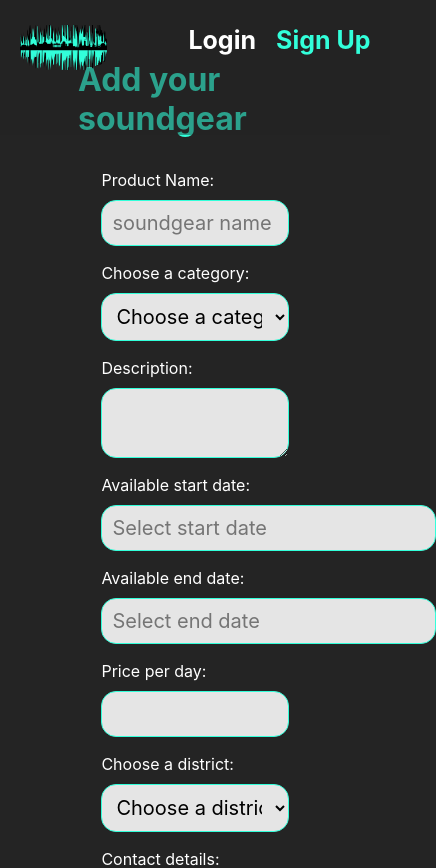
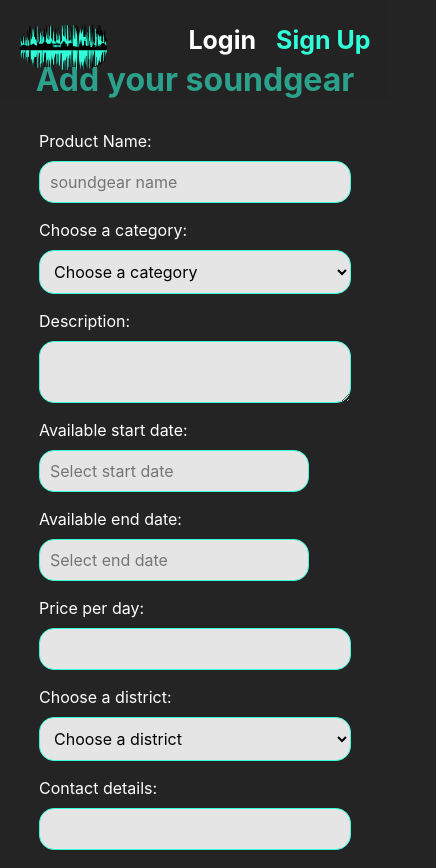
Before and after one commit to Da-vinia/BSound-client, a React (Vite) app: page /add in a window 390 px wide. Shown: the top 868 px of the page, 436 px wide, since content can reach past the window. Built offline with nearby package versions, Linux system fonts and the light colour scheme; a web font is replaced by a local one.

Commit message:
style profile mobile

```diff
--- a/src/App.css
+++ b/src/App.css
@@ -419,7 +419,7 @@ footer {
 /* SignUp page */
 .SignupPage {
   display: flex;
-  flex-direction: row !important;
+  flex-direction: row;
   align-items: center;
   margin: 0px auto;
   padding: 30px;
@@ -1210,6 +1210,9 @@ letter-spacing: 0.1em;
   .searchCategory-wrapper {
     width: 100%;
 }
+.searchCategory-wrapper h1 {
+ text-align: center;
+}
 .productsList-wrapper {
   width: 95%;
 }
@@ -1225,6 +1228,7 @@ letter-spacing: 0.1em;
 }
 .Logo-wrapper {
   width: 87px;
+  height: auto;
 }
 .Login, .SignUp {
   font-size: 25px;
@@ -1240,7 +1244,7 @@ letter-spacing: 0.1em;
   margin-top: 20px;
 }
 .searchByCategory-container  {
-  margin-top: 20px;
+  margin-top: 25px;
 }
 .category-buttons {
   margin-top: 20px;
@@ -1252,6 +1256,7 @@ letter-spacing: 0.1em;
 .category-buttons > :last-child {
   justify-self: center;
   grid-column: span 3;
+  margin-top: 20px;
 }
 .SearchContainer input[type=text i] {
   width: 80%;
@@ -1288,6 +1293,7 @@ letter-spacing: 0.1em;
 .SignupPage {
   width: 90%;
   padding: 0px;
+  flex-direction: column;
 }
 .videoContainer {
   width: 100%;
@@ -1327,12 +1333,72 @@ letter-spacing: 0.1em;
 footer p {
   font-size: 14px;
 }
+footer {
+  padding: 10px 0px;
+}
 .SocialMedia-links a {
   font-size: 14px;
 }
 .Homepage-link {
   font-size: 25px;
   padding: 5px 10px;
+}
+.text-nav {
+  display: none;
+}
+.Navbar-links {
+  display: flex;
+}
+.ProductsListContainer {
+  margin-top: 20%;
+}
+.avatar {
+  width: 90px;
+  height: 90px;
+}
+/* .ProfileContainer {
+  margin-top: 20%;
+} */
+.profile-content {
+  width: 100%;
+}
+.ProfileContainer  {
+  flex-direction: column;
+}
+.logout-wrapper {
+  width: 20px;
+  height: 20px;
+}
+.ProfileCard-details h3 {
+  font-size: 16px;
+}
+.ProfileCard-details p {
+  font-size: 14px;
+}
+.EditProductContainer img {
+  max-height: 120px;
+}
+.closeBtn {
+  width: 30px;
+  height: 30px;
+}
+.EditProductContainer input[type=text i],
+.EditProductContainer input[type=number i],
+.EditProductContainer select,
+.EditProductContainer textarea,
+.EditProductContainer input[type=file i],
+.EditProductContainer input[type=email i],
+.EditProductContainer input[type=password i],
+.AddProductContainer input[type=text i],
+.AddProductContainer input[type=number i],
+.AddProductContainer select,
+.AddProductContainer textarea,
+.AddProductContainer input[type=file i],
+.ProductDetails input[type=text i] {
+  font-size: 16px;
+}
+.AddProductContainer {
+  width: 100%;
 }
 
 
@@ -1356,4 +1422,14 @@ footer p {
   footer {
     padding: 10px;
   }
+  .ProfileContainer {
+    flex-direction: column;
+  }
+  .videoContainer {
+    width: 100%;
+    margin-top: 20px;
+  }
+  .profile-content {
+    width: 50%;
+  }
 }
--- a/src/components/Navbar.jsx
+++ b/src/components/Navbar.jsx
@@ -28,18 +28,24 @@ function Navbar() {
         <div className="Navbar-links">
 
           <Link to="/products" className="navbar-links">
-            Soundgear Rentals
+            <div className="text-nav">
+              Soundgear Rentals
+            </div>
             <img src={MusicalNoteIcon} />
           </Link>
 
             {/* <button onClick={logOutUser} >Logout</button> */}
             <Link to="/add" className="navbar-links">
-              Add your soundgear
+              <div className="text-nav">
+                Add your soundgear
+              </div>
               <img src={AddIcon} />
             </Link>
 
             <Link to="/profile" className="navbar-links">
-              Profile
+              <div className="text-nav">
+                Profile
+              </div>
               <img src={ProfileIcon} />
             </Link>
 
```
